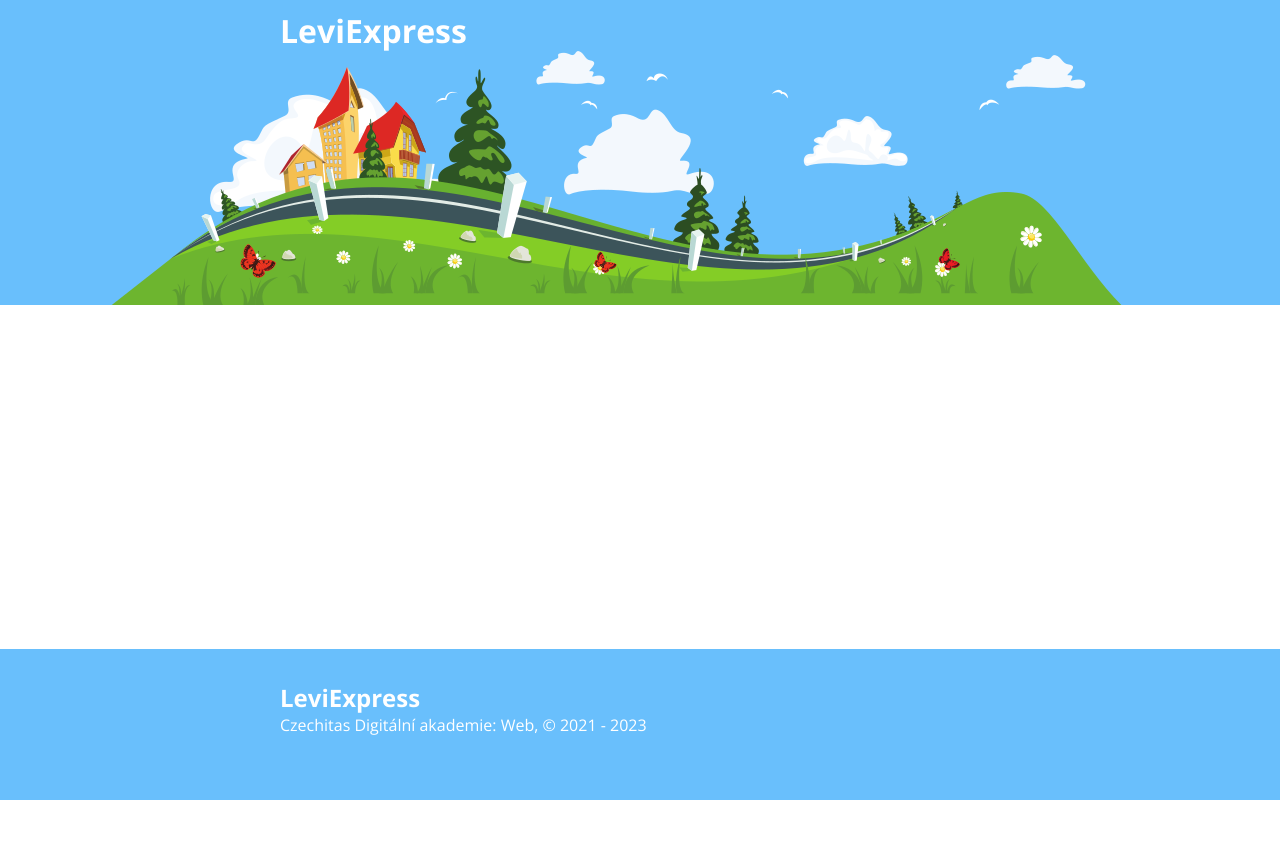
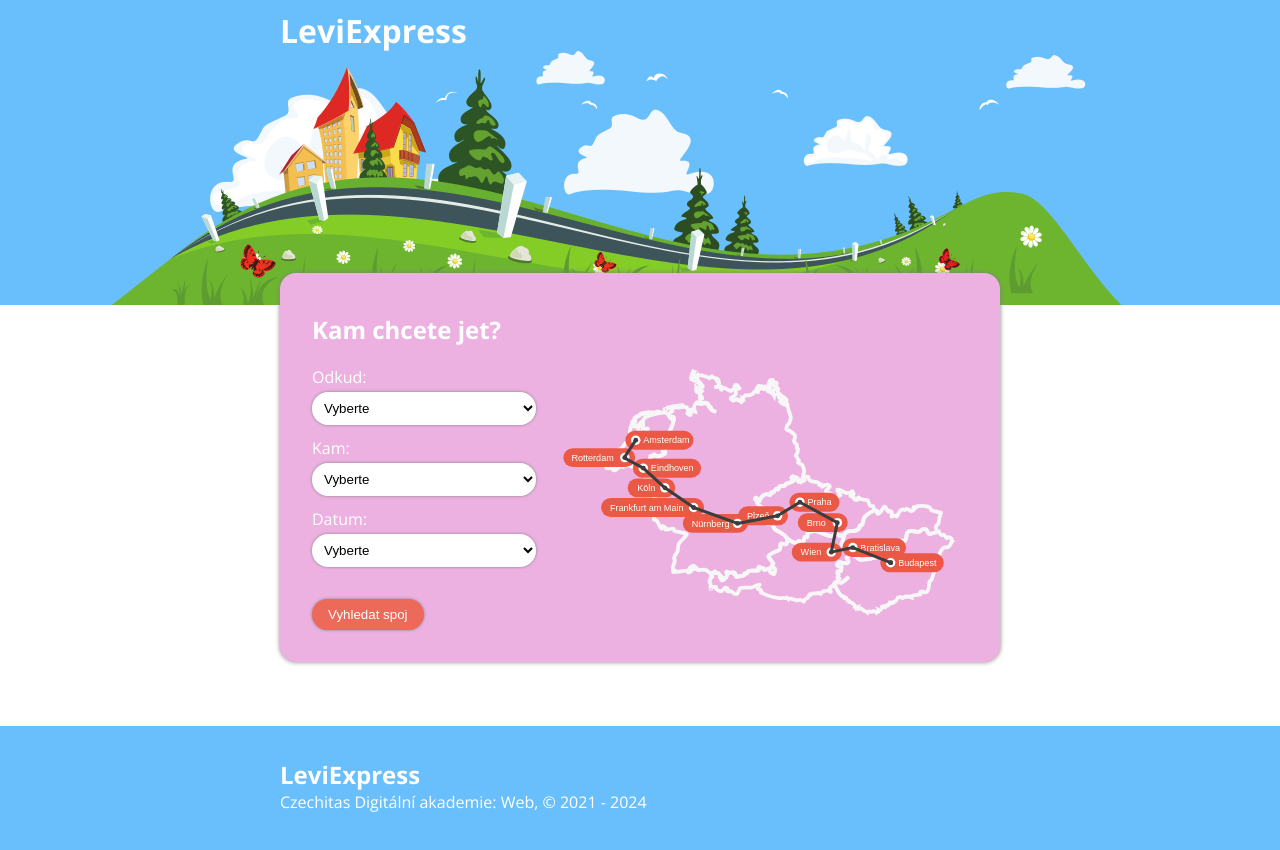
Before and after one commit to JanaEsther/React-Leviexpress, a React (Vite) app: page / in a window 1280 px wide. Shown: the top 850 px of the page. Before the commit the page ends 800 px from the top, so only its background shows below. Built offline with nearby package versions, Linux system fonts and the light colour scheme.

Commit message:
HomePage+ReservationPage

```diff
--- a/package.json
+++ b/package.json
@@ -9,6 +9,7 @@
     "preview": "vite preview"
   },
   "dependencies": {
+    "leviexpress": "file:",
     "react": "^18.2.0",
     "react-dom": "^18.2.0",
     "react-router-dom": "^6.18.0"
--- a/src/components/Footer/index.jsx
+++ b/src/components/Footer/index.jsx
@@ -8,7 +8,7 @@
         LeviExpress
       </div>
       <div className="copyright">
-        Czechitas Digitální akademie: Web, © 2021 - 2023
+        Czechitas Digitální akademie: Web, © 2021 - 2024
       </div>
     </div>
   </footer>
--- a/src/components/JourneyPicker/index.jsx
+++ b/src/components/JourneyPicker/index.jsx
@@ -1,7 +1,17 @@
 import React, { useEffect, useState } from 'react';
 import './style.css';
 
-export const JourneyPicker = ({ onJourneyChange }) => (
+
+export const JourneyPicker = ({ onJourneyChange }) => {
+  const[fromCity, setFromCity]= useState('');
+  const [toCity, setToCity] = useState('');
+  const[date, setDate] = useState('');
+
+  const handleSubmit = (event) =>{
+    event.preventDefault();
+    console.log('Odesílám formulář s cestou');
+  }
+  return (
     <div className="journey-picker container">
       <h2 className="journey-picker__head">Kam chcete jet?</h2>
       <div className="journey-picker__body">
@@ -9,7 +19,9 @@
           <label>
             <div className="journey-picker__label">Odkud:</div>
             <select>
-            <option value="">Vyberte</option>
+              <option value={fromCity} onSelect={setFromCity}>
+                Vyberte
+              </option>
               <option value="mesto01">Město 01</option>
               <option value="mesto02">Město 02</option>
               <option value="mesto03">Město 03</option>
@@ -40,10 +52,7 @@
             </select>
           </label>
           <div className="journey-picker__controls">
-          <button
-            className="btn"
-            type="submit"
-          >
+            <button className="btn" type="submit" onSubmit={handleSubmit}>
               Vyhledat spoj
             </button>
           </div>
@@ -52,3 +61,4 @@
       </div>
     </div>
   );
+}
--- /dev/null
+++ b/src/pages/ReservationPage/index.jsx
@@ -0,0 +1,6 @@
+import React from 'react'
+import './style.css'
+
+ export const ReservationPage = () => {
+  return <h2>Vaše e-jízdenka</h2>;
+};
```
Also changed, not shown: src/index.jsx (+16 -1 lines), src/pages/ReservationPage/style.css (added). Lines whose indentation alone changed are shown as unchanged.
